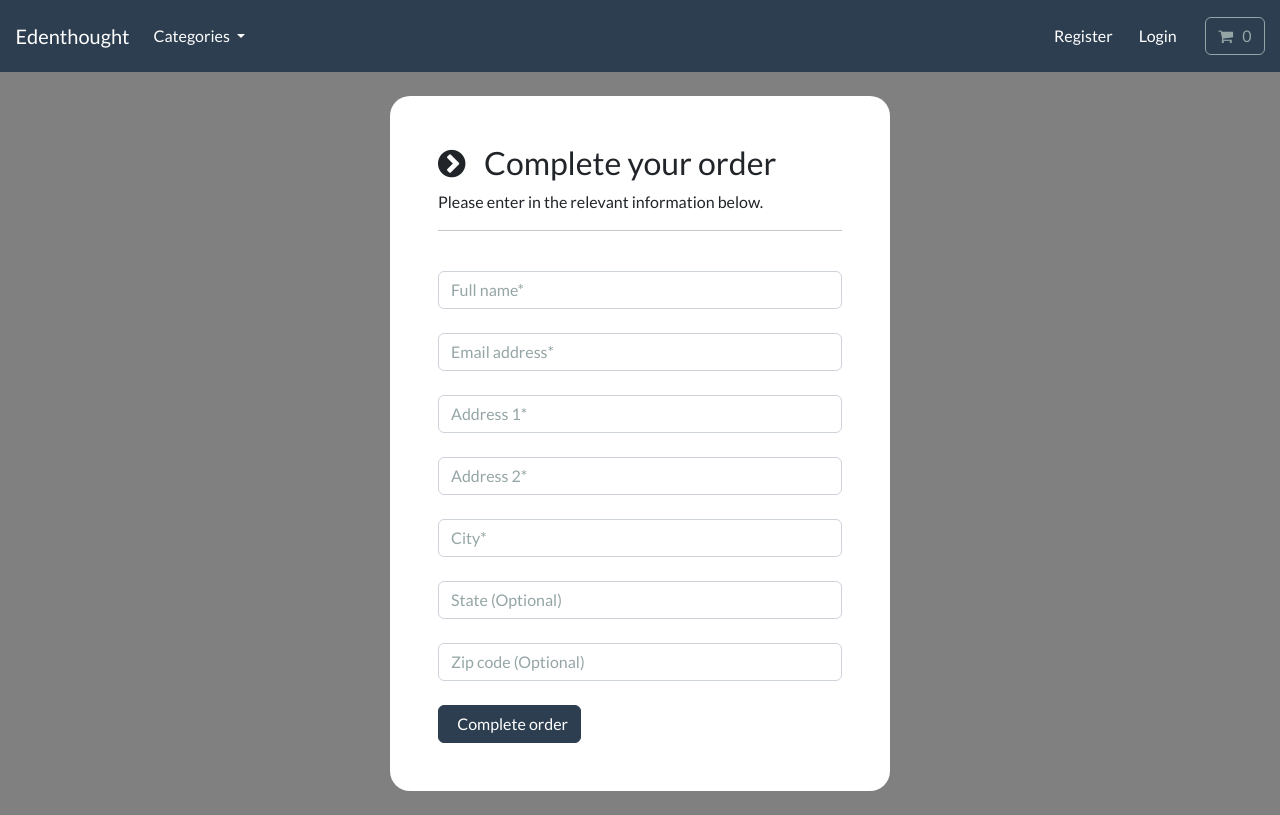
After one commit to XiaoyingLu/udemy-django-ecommerce-store, a Django app: page /payment/checkout in a window 1280 px wide. The commit adds this page. Run offline with Django 5.2, Linux system fonts and the light colour scheme; data comes from the database, SQL or seed files in the repository; both versions use the stored data as it was after the commit; some libraries are stand-ins or nearby versions.

Commit message:
order and checkout functionality

```diff
--- a/ecommerce/cart/templates/cart/cart-summary.html
+++ b/ecommerce/cart/templates/cart/cart-summary.html
@@ -126,7 +126,7 @@
 
         <br>
 
-        {% comment %} <a href="{% url 'checkout' %}" class="btn btn-primary my-2"> <i class="fa fa-chevron-circle-right" aria-hidden="true"></i> &nbsp; Proceed to checkout </a> {% endcomment %}
+        <a href="{% url 'checkout' %}" class="btn btn-primary my-2"> <i class="fa fa-chevron-circle-right" aria-hidden="true"></i> &nbsp; Proceed to checkout </a>
 
       </div>
 
--- a/ecommerce/payment/admin.py
+++ b/ecommerce/payment/admin.py
@@ -1,6 +1,8 @@
 from django.contrib import admin
-from .models import ShippingAddress
+from .models import ShippingAddress, Order, OrderItem
 
 # Register your models here.
 
 admin.site.register(ShippingAddress)
+admin.site.register(Order)
+admin.site.register(OrderItem)
--- /dev/null
+++ b/ecommerce/payment/templates/payment/checkout.html
@@ -0,0 +1,94 @@
+
+{% include "store/base.html" %}
+
+
+{% load static %}
+
+
+{% block content %}
+
+<style>
+    body
+    {
+        background-color: gray;
+    }
+</style>
+    <body>
+        <br>
+        <div class="container bg-white shadow-md p-5" style="width:500px; border-radius:20px;">
+            <form id="form">
+                <div>
+                    <h3> <i class="fa fa-chevron-circle-right" aria-hidden="true"></i> &nbsp; Complete your order </h3>
+                    <p> Please enter in the relevant information below. </p>
+                    <hr>
+                    <br>
+                    <div class="form-field">
+                        <input class="form-control validate" id="name" type="text" placeholder="Full name*" autocomplete="off" value="{{shipping.full_name}}" required>
+                    </div>
+                    <br>
+                    <div class="form-field">
+                        <input class="form-control validate" id="email" type="email" placeholder="Email address*" autocomplete="off" value="{{shipping.email}}" required>
+                    </div>
+                    <br>
+                    <div class="form-field">
+                        <input class="form-control validate" id="address1" type="text" placeholder="Address 1*" autocomplete="off" value="{{shipping.address1}}" required>
+                    </div>
+                    <br>
+                    <div class="form-field">
+                        <input class="form-control validate" id="address2" type="text" placeholder="Address 2*" autocomplete="off" value="{{shipping.address2}}" required>
+                    </div>
+                    <br>
+                    <div class="form-field">
+                        <input class="form-control validate" id="city" type="text" placeholder="City*" autocomplete="off" value="{{shipping.city}}" required>
+                    </div>
+                    <br>
+                    <div class="form-field">
+                        <input class="form-control" id="state" type="text" placeholder="State (Optional)" autocomplete="off" value="{{shipping.state}}">
+                    </div>
+                    <br>
+                    <div class="form-field">
+                        <input class="form-control" id="zipcode" type="text" placeholder="Zip code (Optional)" autocomplete="off" value="{{shipping.zipcode}}">
+                    </div>
+                </div>
+                <br>
+
+               <button id="complete-order" type="submit" class="btn btn-primary navbar-btn text-white"> &nbsp; Complete order </button>
+
+                <br>
+            </form>
+        </div>
+        <br>
+    </body>
+
+    <!-- Ajax integration -->
+<script>
+    $(document).on('submit', function(e) {
+        e.preventDefault();
+        $.ajax({
+            type: 'POST',
+            url: '{% url "complete-order" %}',
+            data: {
+                name: $('#name').val(),
+                email: $('#email').val(),
+                address1: $('#address1').val(),
+                address2: $('#address2').val(),
+                city: $('#city').val(),
+                state: $('#state').val(),
+                zipcode: $('#zipcode').val(),
+
+                csrfmiddlewaretoken: "{{ csrf_token }}",
+                action: 'post'
+            },
+            success: function(json) {
+                console.log(json)
+                window.location.replace("{% url 'payment-success' %}");
+            },
+            error: function(xhr, errmsg, err) {
+                console.log(errmsg, err)
+                window.location.replace("{% url 'payment-failed' %}");
+            }
+        });
+    })
+</script>
+
+{% endblock %}
--- a/ecommerce/payment/urls.py
+++ b/ecommerce/payment/urls.py
@@ -3,6 +3,8 @@ from django.urls import path
 from . import views
 
 urlpatterns = [
+    path('checkout', views.checkout, name='checkout'),
+    path('complete-order', views.complete_order, name='complete-order'),
     path('payment-success', views.payment_success, name='payment-success'),
     path('payment-failed', views.payment_failed, name='payment-failed'),
 ]
--- a/ecommerce/payment/views.py
+++ b/ecommerce/payment/views.py
@@ -1,9 +1,77 @@
 from django.shortcuts import render
 
-# Create your views here.
+from .models import ShippingAddress, Order, OrderItem
+from cart.cart import Cart
+
+from django.http import JsonResponse
+
+
+def checkout(request):
+    # Users with accounts -- pre-fill the form
+    if request.user.is_authenticated:
+        try:
+            # Authenticated users with shipping information
+            shipping_adress = ShippingAddress.objects.get(user=request.user.id)
+            context = {'shipping': shipping_adress}
+            return render(request, 'payment/checkout.html', context=context)
+        except:
+            # Authenticated users with NO shipping information
+            return render(request, 'payment/checkout.html')
+    else:
+        # Guest Users
+        return render(request, 'payment/checkout.html')
+
+def complete_order(request):
+    if request.POST.get('action') == 'post':
+        name = request.POST.get('name')
+        email = request.POST.get('email')
+        address1 = request.POST.get('address1')
+        address2 = request.POST.get('address2')
+        city = request.POST.get('city')
+        state = request.POST.get('state')
+        zipcode = request.POST.get('zipcode')
+
+        # All-in-one shipping address
+        shipping_address = (address1 + "\n" + address2 + "\n" +
+                            city + "\n" + state + "\n" + zipcode)
+        # Shopping Cart information
+        cart = Cart(request)
+
+        # Get the total price of items
+        total_cost = cart.get_total()
+
+        '''
+            Order variations
+            1) Create order -> Account users WITH + WITHOUT shipping information
+            2) Create order -> Guest users without an account
+        '''
+        if request.user.is_authenticated:
+            order = Order.objects.create(full_name=name, email=email, shipping_address=shipping_address,
+                                         amount_paid=total_cost, user=request.user)
+            order_id = order.pk
+            for item in cart:
+                OrderItem.objects.create(order_id=order_id, product=item['product'],
+                                        quantity=item['qty'], price=item['price'], user=request.user)
+        else:
+            order = Order.objects.create(full_name=name, email=email, shipping_address=shipping_address,
+                                         amount_paid=total_cost)
+            order_id = order.pk
+            for item in cart:
+                OrderItem.objects.create(order_id=order_id, product=item['product'],
+                                        quanity=item['qty'], price=item['price'])
+
+        order_success = True
+        response = JsonResponse({'success': order_success})
+        return response
+
 
 def payment_success(request):
+    for key in list(request.session.keys()):
+        if key == 'session_key':
+            del request.session[key]
+
     return render(request, 'payment/payment-success.html')
+
 
 def payment_failed(request):
     return render(request, 'payment/payment-failed.html')
```
Also changed, not shown: ecommerce/payment/models.py (+30 -0 lines), ecommerce/db.sqlite3, ecommerce/payment/migrations/0004_order_orderitem.py (added).
